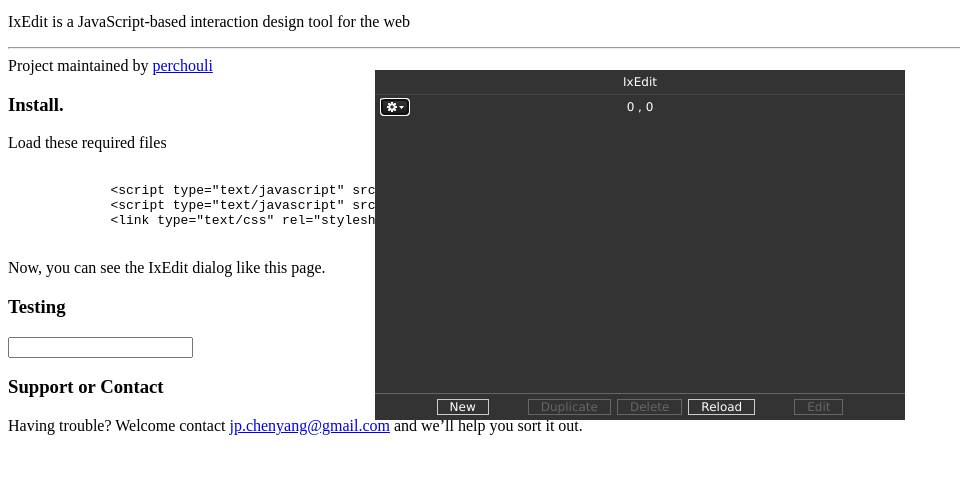
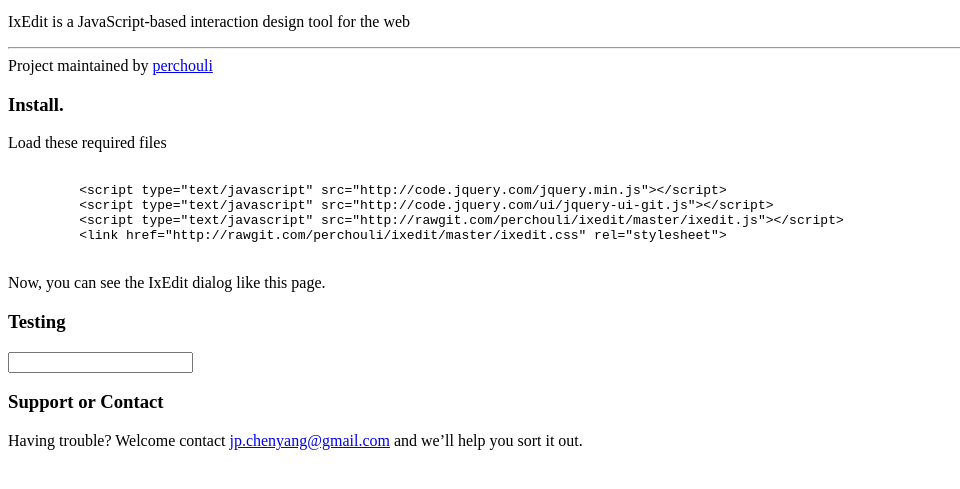
Before and after one commit to perchouli/ixedit, a website: page index.html in a window 1280 px wide. Shown: the part 155-644 px from the top of the page, without its empty margins (0-960 px from the left). Drawn offline with nearby package versions, Linux system fonts and the light colour scheme; no server answers.

Commit message:
FIX: css url

```diff
--- a/index.html
+++ b/index.html
@@ -3,12 +3,8 @@
 <head>
 <meta charset="UTF-8">
   <title>ixedit</title>
-  <script type="text/javascript" src="js/jquery.min.js"></script>
-  <script type="text/javascript" src="js/jquery-ui.min.js"></script>
-
-  <link href="bootstrap/less/bootstrap.less" rel="stylesheet/less" type="text/css">
-  <script type="text/javascript" src="bootstrap/docs/assets/js/bootstrap.min.js"></script>
-  <script type="text/javascript" src="js/less-1.3.1.min.js"></script>
+  <script type="text/javascript" src="http://code.jquery.com/jquery.min.js"></script>
+  <script type="text/javascript" src="http://code.jquery.com/ui/jquery-ui-git.js"></script>
 
   <script type="text/javascript" src="ixedit.js"></script>
   <link type="text/css" rel="stylesheet" charset="utf-8" href="ixedit.css">
@@ -39,9 +35,10 @@
       <p> Load these required files</p>
       <blockquote>
         <xmp>
-        <script type="text/javascript" src="jquery/jquery-plus-jquery-ui.js"></script>`
-        <script type="text/javascript" src="ixedit.js"></script>`
-        <link type="text/css" rel="stylesheet" charset="utf-8" href="ixedit.css">
+    <script type="text/javascript" src="http://code.jquery.com/jquery.min.js"></script>
+    <script type="text/javascript" src="http://code.jquery.com/ui/jquery-ui-git.js"></script>
+    <script type="text/javascript" src="http://rawgit.com/perchouli/ixedit/master/ixedit.js"></script>
+    <link href="http://rawgit.com/perchouli/ixedit/master/ixedit.css" rel="stylesheet">
         </xmp>
       </blockquote>
 
```
Also changed, not shown: README.md.
